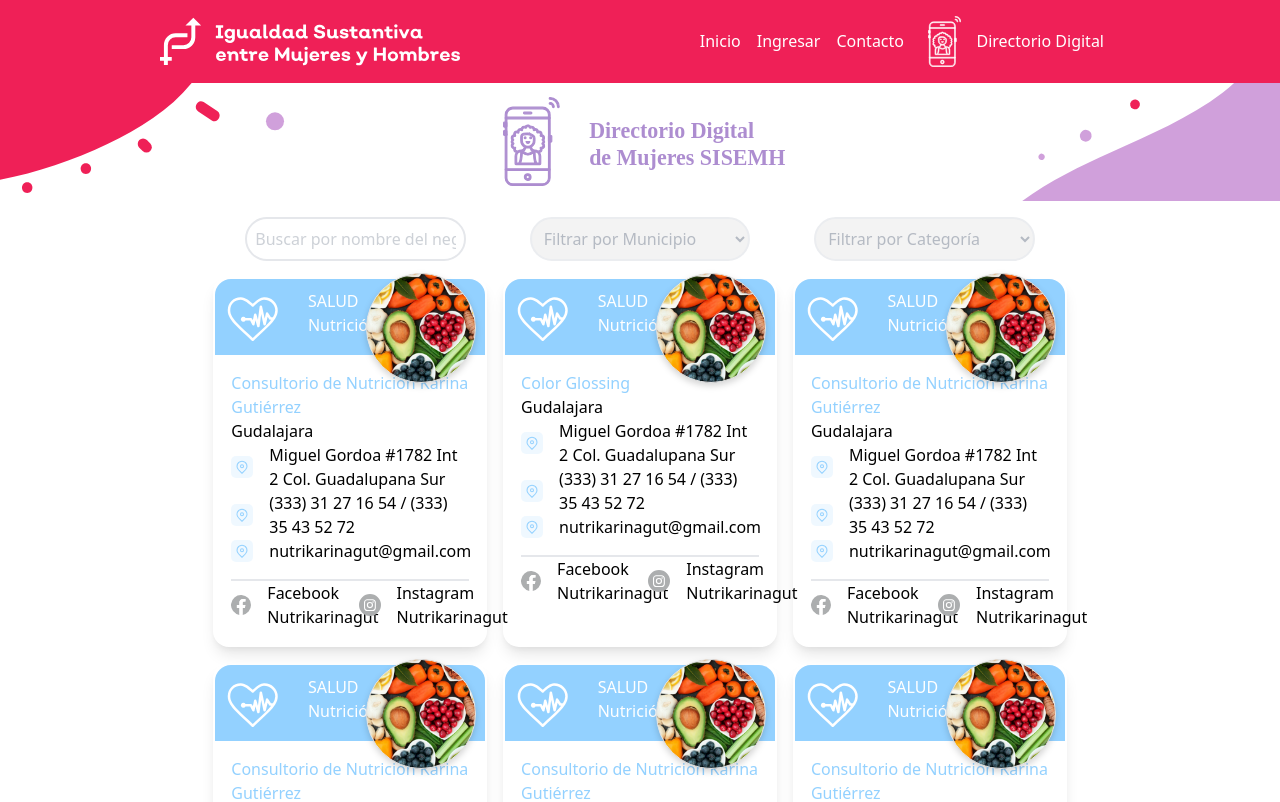
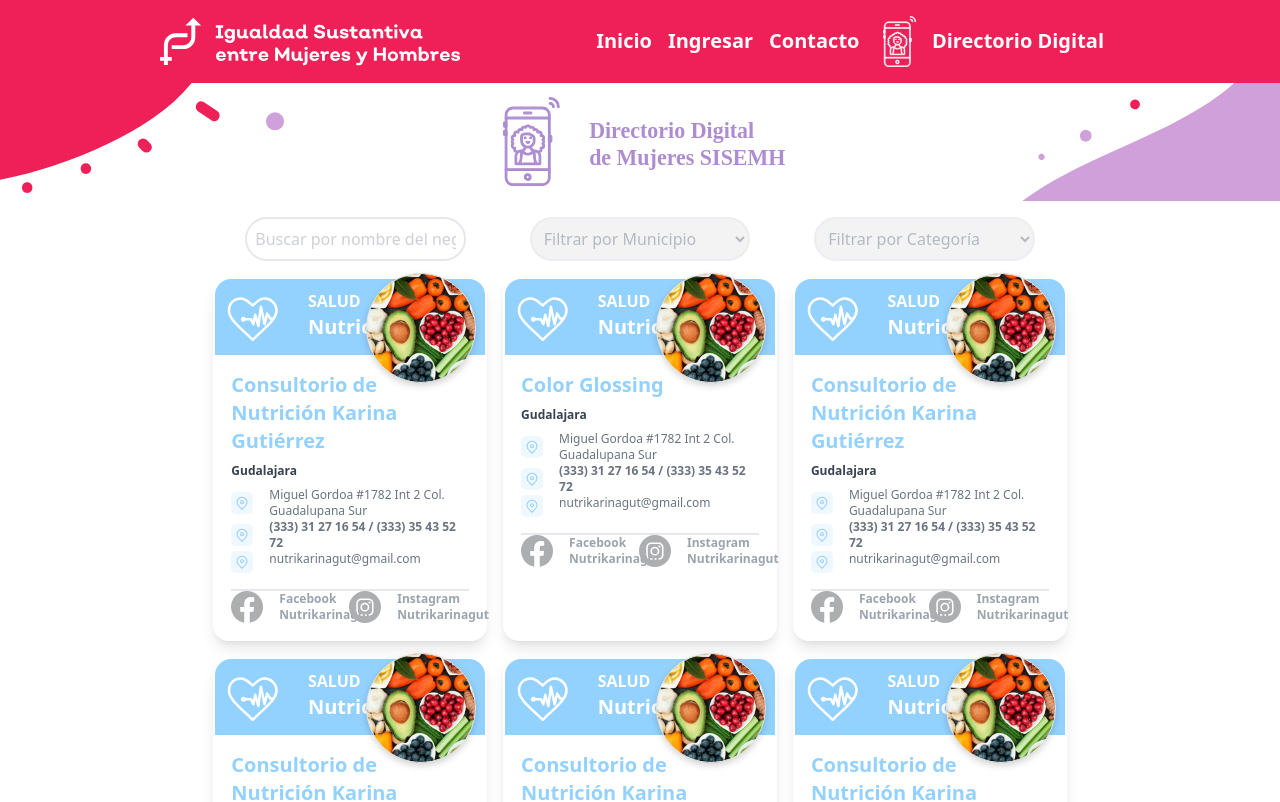
Before and after one commit to DonytXz/mujeres, a React (Create React App) app: page / in a window 1280 px wide. Shown: the top 802 px of the page. Built offline with nearby package versions, Linux system fonts and the light colour scheme.

Commit message:
[UPDATED] font size and weight

```diff
--- a/src/components/Navigation.jsx
+++ b/src/components/Navigation.jsx
@@ -5,12 +5,12 @@ const Navigation = () => {
   return (
     <>
       <div className="flex flex-row">
-        <div className="px-2 my-auto text-white">Inicio</div>
-        <div className="px-2 my-auto text-white">Ingresar</div>
-        <div className="px-2 my-auto text-white">Contacto</div>
-        <div className="flex flex-row px-2 my-auto text-white">
+        <div className="px-2 my-auto text-white text-xl font-bold">Inicio</div>
+        <div className="px-2 my-auto text-white text-xl font-bold">Ingresar</div>
+        <div className="px-2 my-auto text-white text-xl font-bold">Contacto</div>
+        <div className="flex flex-row px-2 my-auto">
           <img className="px-2" src={Icon} alt="" srcSet="" />
-          <p className="px-2 my-auto text-white">Directorio Digital</p>
+          <p className="px-2 my-auto text-white text-xl font-bold">Directorio Digital</p>
         </div>
       </div>
     </>
--- a/src/components/directory/Card.jsx
+++ b/src/components/directory/Card.jsx
@@ -16,8 +16,8 @@ const Card = (props) => {
           </div>
 
           <div className=" flex flex-col">
-            <div className="text-white">{subtitle}</div>
-            <div className="text-white">{title}</div>
+            <div className="text-white text-base font-bold">{subtitle}</div>
+            <div className="text-white text-xl font-bold">{title}</div>
           </div>
           <img
             className="absolute -bottom-10 justify-self-end"
@@ -28,22 +28,22 @@ const Card = (props) => {
         </div>
         <div className="p-4 flex flex-col">
           <div className="w-full">
-            <p className={`text-${color}`}>{place}</p>
+            <p className={`text-xl font-bold text-${color}`}>{place}</p>
           </div>
           <div className="w-full">
-            <p>Gudalajara</p>
+            <p className="text-xs font-semibold my-2 text-gray-700">Gudalajara</p>
             <div className="flex flex-col">
               <div className="flex flex-row">
                 <img src={incDirection} alt="" srcSet="" />
-                <p className="ml-4">Miguel Gordoa #1782 Int 2 Col. Guadalupana Sur</p>
+                <p className="ml-4 text-xs font-medium text-gray-500">Miguel Gordoa #1782 Int 2 Col. Guadalupana Sur</p>
               </div>
               <div className="flex flex-row">
                 <img src={incDirection} alt="" srcSet="" />
-                <p className="ml-4">(333) 31 27 16 54 / (333) 35 43 52 72</p>
+                <p className="ml-4 text-xs font-bold text-gray-500">(333) 31 27 16 54 / (333) 35 43 52 72</p>
               </div>
               <div className="flex flex-row">
                 <img src={incDirection} alt="" srcSet="" />
-                <p className="ml-4">nutrikarinagut@gmail.com</p>
+                <p className="ml-4 text-xs font-medium text-gray-500">nutrikarinagut@gmail.com</p>
               </div>
             </div>
           </div>
@@ -51,15 +51,15 @@ const Card = (props) => {
             <div className="flex flex-row">
               <img src={incFb} alt="" srcset="" />
               <div className="flex flex-col ml-4">
-                <div>Facebook</div>
-                <div>Nutrikarinagut</div>
+                <div className="text-xs text-gray-400 font-bold">Facebook</div>
+                <div className="text-xs text-gray-400 font-bold">Nutrikarinagut</div>
               </div>
             </div>
             <div className="flex flex-row">
               <img src={incInsta} alt="" srcset="" />
               <div className="flex flex-col ml-4">
-                <div>Instagram</div>
-                <div>Nutrikarinagut</div>
+                <div className="text-xs text-gray-400 font-bold">Instagram</div>
+                <div className="text-xs text-gray-400 font-bold">Nutrikarinagut</div>
               </div>
             </div>
           </div>
```
